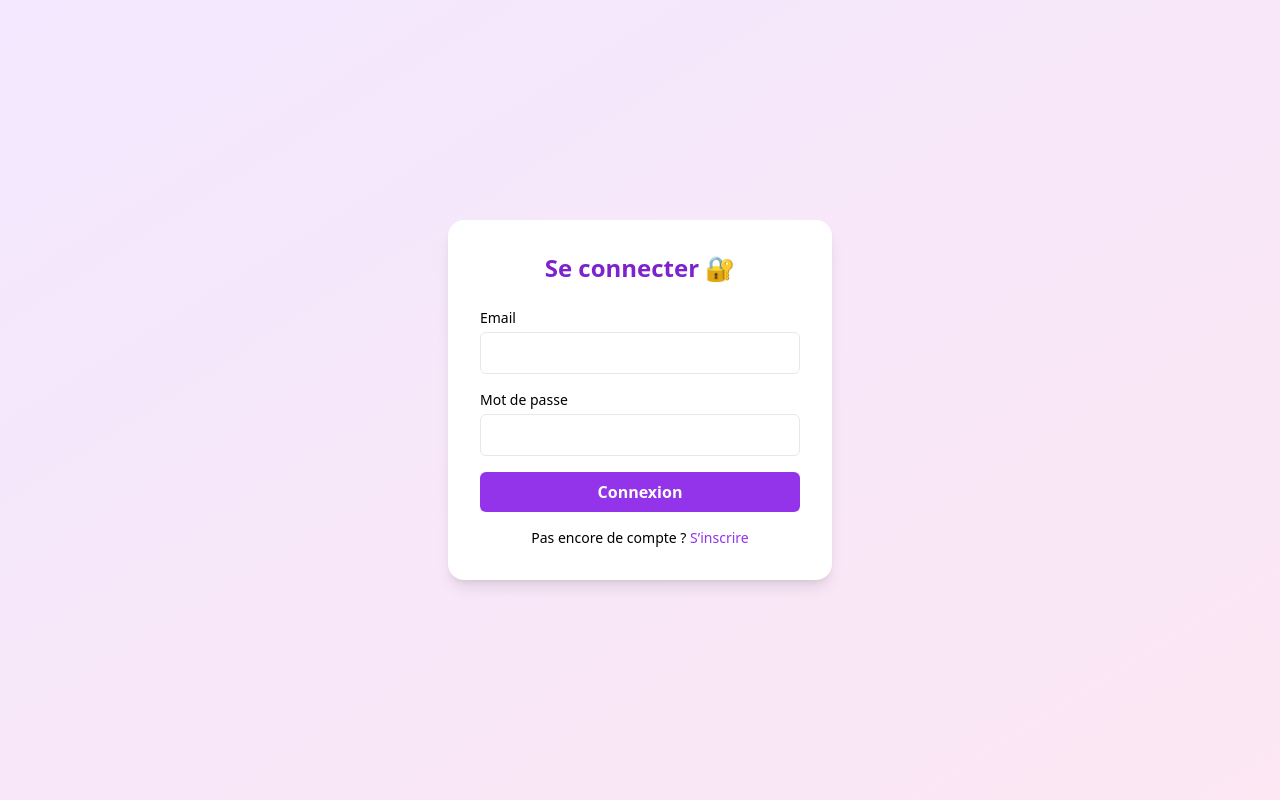
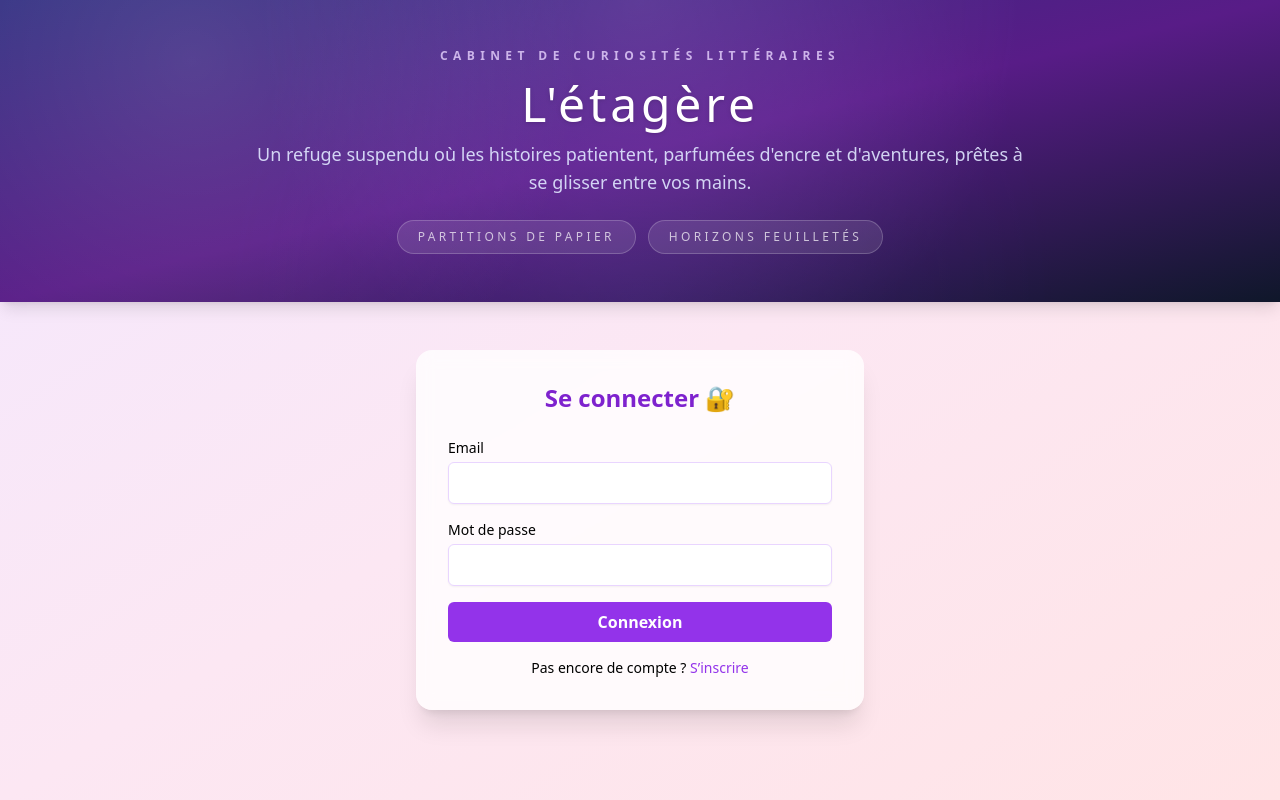
Before and after one commit to Sophiebdd/L_etagere_python, a React app in the folder frontend/: page /login in a window 1280 px wide. Built offline with nearby package versions, Linux system fonts and the light colour scheme; the HTML template or start-up script is replaced by a standard one.

Commit message:
ajout header

```diff
--- /dev/null
+++ b/frontend/src/components/Header.jsx
@@ -0,0 +1,27 @@
+export default function Header() {
+  return (
+    <header className="relative overflow-hidden bg-gradient-to-br from-indigo-900 via-purple-900 to-slate-900 text-white shadow-lg">
+      <div className="absolute inset-0 opacity-40 bg-[radial-gradient(circle_at_top,rgba(244,194,255,0.35),transparent_55%),radial-gradient(circle_at_bottom,rgba(124,77,255,0.3),transparent_60%)]" />
+      <div className="relative z-10 mx-auto flex max-w-5xl flex-col items-center px-6 py-12 text-center">
+        <span className="text-xs font-semibold uppercase tracking-[0.45em] text-purple-200/80">
+          Cabinet de curiosités littéraires
+        </span>
+        <h1 className="mt-4 text-4xl font-light tracking-[0.08em] text-white drop-shadow sm:text-5xl">
+          L&apos;étagère
+        </h1>
+        <p className="mt-3 max-w-3xl text-base text-indigo-100/90 sm:text-lg">
+          Un refuge suspendu où les histoires patientent, parfumées d&apos;encre et d&apos;aventures, prêtes à se glisser entre vos mains.
+        </p>
+        <div className="mt-6 flex flex-wrap justify-center gap-3 text-xs font-medium uppercase tracking-[0.28em] text-white/70">
+          <span className="rounded-full border border-white/20 bg-white/10 px-5 py-2">
+            Partitions de papier
+          </span>
+          <span className="rounded-full border border-white/20 bg-white/10 px-5 py-2">
+            Horizons feuilletés
+          </span>
+        </div>
+      </div>
+      <div className="pointer-events-none absolute inset-0 bg-[radial-gradient(circle_at_15%_20%,rgba(255,255,255,0.2),transparent_35%)] opacity-60" />
+    </header>
+  );
+}
--- a/frontend/src/pages/BookSearch.jsx
+++ b/frontend/src/pages/BookSearch.jsx
@@ -1,6 +1,7 @@
 import { useState } from "react";
 import { useNavigate, Link } from "react-router-dom";
 import BookCard from "../components/BookCard";
+import Header from "../components/Header";
 
 export default function BookSearch() {
   const [query, setQuery] = useState("");
@@ -29,49 +30,48 @@ export default function BookSearch() {
   };
 
   return (
-    <div className="min-h-screen bg-gradient-to-br from-pink-100 to-purple-100 py-10">
-      <div className="max-w-5xl mx-auto px-4">
-        <div className="flex justify-between items-center mb-8">
-          <h1 className="text-3xl font-bold text-purple-700">
+    <div className="min-h-screen bg-gradient-to-br from-rose-100 via-pink-100 to-violet-100">
+      <Header />
+      <div className="mx-auto max-w-5xl px-4 pb-16 pt-12">
+        <div className="mb-8 flex flex-col justify-between gap-4 sm:flex-row sm:items-center">
+          <h1 className="text-3xl font-semibold text-purple-700">
             🔍 Rechercher un livre (Google Books)
           </h1>
 
-          {/* ✅ Lien de retour vers le dashboard */}
           <Link
             to="/dashboard"
-            className="bg-purple-600 hover:bg-purple-700 text-white font-semibold py-2 px-4 rounded-md transition"
+            className="rounded-md bg-purple-600 px-4 py-2 font-semibold text-white shadow transition hover:bg-purple-700"
           >
             🏠 Ma bibliothèque
           </Link>
         </div>
 
-        <form onSubmit={handleSearch} className="flex gap-3 mb-6">
+        <form onSubmit={handleSearch} className="mb-6 flex flex-col gap-3 sm:flex-row">
           <input
             type="text"
             value={query}
             onChange={(e) => setQuery(e.target.value)}
             placeholder="Entrez un titre ou un auteur..."
-            className="flex-grow px-4 py-2 border border-gray-300 rounded-lg shadow-sm focus:ring-2 focus:ring-purple-400 focus:outline-none"
+            className="flex-grow rounded-lg border border-purple-200 px-4 py-2 shadow-sm focus:border-purple-400 focus:outline-none focus:ring-2 focus:ring-purple-300"
           />
           <button
             type="submit"
             disabled={loading}
-            className="bg-purple-600 hover:bg-purple-700 text-white font-semibold px-5 rounded-lg transition"
+            className="rounded-lg bg-purple-600 px-5 py-2 font-semibold text-white transition hover:bg-purple-700 disabled:cursor-not-allowed disabled:bg-purple-400"
           >
             {loading ? "Recherche..." : "Rechercher"}
           </button>
         </form>
 
-        {/* Résultats */}
         {results.length > 0 ? (
-          <div className="grid grid-cols-1 sm:grid-cols-2 md:grid-cols-3 gap-6">
+          <div className="grid grid-cols-1 gap-6 sm:grid-cols-2 md:grid-cols-3">
             {results.map((book) => (
               <BookCard key={book.id} book={book} />
             ))}
           </div>
         ) : (
           !loading && (
-            <p className="text-center text-gray-500">
+            <p className="rounded-xl bg-white/70 p-10 text-center text-gray-600 shadow">
               Saisissez un mot-clé pour commencer la recherche.
             </p>
           )
--- a/frontend/src/pages/Login.jsx
+++ b/frontend/src/pages/Login.jsx
@@ -1,5 +1,6 @@
 import { useState } from "react";
 import { useNavigate } from "react-router-dom";
+import Header from "../components/Header";
 
 export default function Login() {
   const navigate = useNavigate();
@@ -37,9 +38,11 @@ export default function Login() {
   };
 
   return (
-    <div className="flex items-center justify-center min-h-screen bg-gradient-to-br from-purple-100 to-pink-100">
-      <div className="bg-white p-8 rounded-2xl shadow-lg w-96">
-        <h2 className="text-2xl font-bold text-center text-purple-700 mb-6">
+    <div className="min-h-screen bg-gradient-to-br from-purple-100 via-pink-100 to-rose-100">
+      <Header />
+      <div className="mx-auto flex max-w-6xl flex-col items-center justify-center px-4 py-12">
+        <div className="w-full max-w-md rounded-2xl bg-white/80 p-8 shadow-xl backdrop-blur">
+          <h2 className="mb-6 text-center text-2xl font-semibold text-purple-700">
             Se connecter 🔐
           </h2>
 
@@ -50,7 +53,7 @@ export default function Login() {
                 type="email"
                 value={email}
                 onChange={(e) => setEmail(e.target.value)}
-              className="w-full mt-1 p-2 border rounded-md focus:ring focus:ring-purple-200"
+                className="mt-1 w-full rounded-md border border-purple-200 p-2 shadow-sm focus:border-purple-400 focus:outline-none focus:ring-2 focus:ring-purple-200"
                 required
               />
             </div>
@@ -61,33 +64,34 @@ export default function Login() {
                 type="password"
                 value={password}
                 onChange={(e) => setPassword(e.target.value)}
-              className="w-full mt-1 p-2 border rounded-md focus:ring focus:ring-purple-200"
+                className="mt-1 w-full rounded-md border border-purple-200 p-2 shadow-sm focus:border-purple-400 focus:outline-none focus:ring-2 focus:ring-purple-200"
                 required
               />
             </div>
 
             {error && (
-            <p className="text-red-500 text-sm text-center">{error}</p>
+              <p className="text-center text-sm text-red-500">{error}</p>
             )}
 
             <button
               type="submit"
-            className="w-full bg-purple-600 hover:bg-purple-700 text-white font-semibold py-2 rounded-md transition"
+              className="w-full rounded-md bg-purple-600 py-2 font-semibold text-white transition hover:bg-purple-700"
             >
               Connexion
             </button>
           </form>
 
-        <p className="text-sm text-center mt-4">
+          <p className="mt-4 text-center text-sm">
             Pas encore de compte ?{" "}
             <a
               href="/signup"
-            className="text-purple-600 hover:underline font-medium"
+              className="font-medium text-purple-600 transition hover:text-purple-700 hover:underline"
             >
               S’inscrire
             </a>
           </p>
         </div>
       </div>
+    </div>
   );
 }
--- a/frontend/src/pages/Signup.jsx
+++ b/frontend/src/pages/Signup.jsx
@@ -1,5 +1,6 @@
 import { useState } from "react";
 import { useNavigate } from "react-router-dom"; // ✅ import indispensable
+import Header from "../components/Header";
 
 export default function Signup() {
   const [formData, setFormData] = useState({
@@ -48,16 +49,18 @@ export default function Signup() {
   };
 
   return (
-    <div className="min-h-screen flex items-center justify-center bg-gradient-to-br from-violet-100 to-pink-100">
-      <div className="bg-white/70 backdrop-blur-md shadow-xl rounded-2xl p-8 w-full max-w-md">
-        <h1 className="text-2xl font-semibold text-center text-violet-700 mb-6">
+    <div className="min-h-screen bg-gradient-to-br from-violet-100 via-pink-100 to-rose-100">
+      <Header />
+      <div className="mx-auto flex max-w-6xl flex-col items-center justify-center px-4 py-12">
+        <div className="w-full max-w-md rounded-2xl bg-white/80 p-8 shadow-xl backdrop-blur">
+          <h1 className="mb-6 text-center text-2xl font-semibold text-violet-700">
             Créer un compte 📚
           </h1>
 
           <form onSubmit={handleSubmit} className="space-y-5">
             <div>
               <label className="block text-sm font-medium text-gray-700">
-              Nom d'utilisateur
+                Nom d&apos;utilisateur
               </label>
               <input
                 type="text"
@@ -65,7 +68,7 @@ export default function Signup() {
                 value={formData.username}
                 onChange={handleChange}
                 required
-              className="mt-1 w-full px-3 py-2 border border-gray-300 rounded-lg shadow-sm focus:ring-2 focus:ring-violet-400 focus:outline-none"
+                className="mt-1 w-full rounded-lg border border-violet-200 px-3 py-2 shadow-sm focus:border-violet-400 focus:outline-none focus:ring-2 focus:ring-violet-300"
               />
             </div>
 
@@ -79,7 +82,7 @@ export default function Signup() {
                 value={formData.email}
                 onChange={handleChange}
                 required
-              className="mt-1 w-full px-3 py-2 border border-gray-300 rounded-lg shadow-sm focus:ring-2 focus:ring-violet-400 focus:outline-none"
+                className="mt-1 w-full rounded-lg border border-violet-200 px-3 py-2 shadow-sm focus:border-violet-400 focus:outline-none focus:ring-2 focus:ring-violet-300"
               />
             </div>
 
@@ -93,16 +96,16 @@ export default function Signup() {
                 value={formData.password}
                 onChange={handleChange}
                 required
-              className="mt-1 w-full px-3 py-2 border border-gray-300 rounded-lg shadow-sm focus:ring-2 focus:ring-violet-400 focus:outline-none"
+                className="mt-1 w-full rounded-lg border border-violet-200 px-3 py-2 shadow-sm focus:border-violet-400 focus:outline-none focus:ring-2 focus:ring-violet-300"
               />
             </div>
 
             <button
               type="submit"
               disabled={loading}
-            className={`w-full py-2 mt-2 text-white font-semibold rounded-lg transition ${
+              className={`mt-2 w-full rounded-lg py-2 font-semibold text-white transition ${
                 loading
-                ? "bg-violet-300 cursor-not-allowed"
+                  ? "cursor-not-allowed bg-violet-300"
                   : "bg-violet-500 hover:bg-violet-600"
               }`}
             >
@@ -125,5 +128,6 @@ export default function Signup() {
           )}
         </div>
       </div>
+    </div>
   );
 }
```
Also changed, not shown: frontend/src/pages/Dashboard.jsx (+20 -17 lines). Lines whose indentation alone changed are shown as unchanged.
